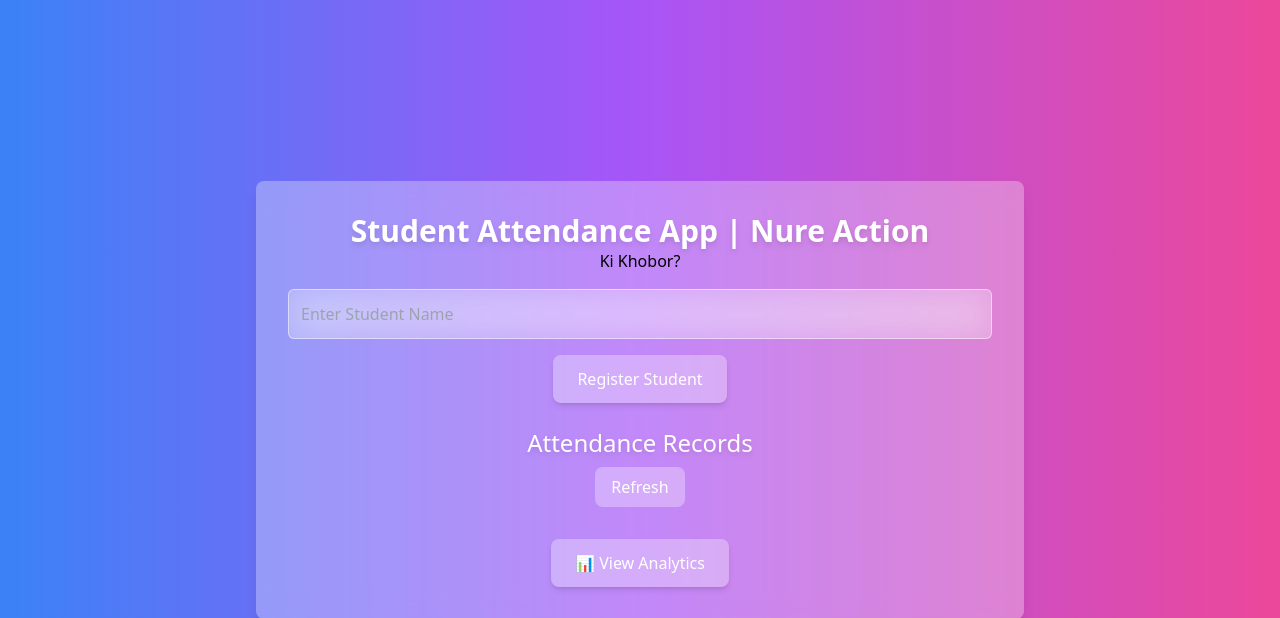
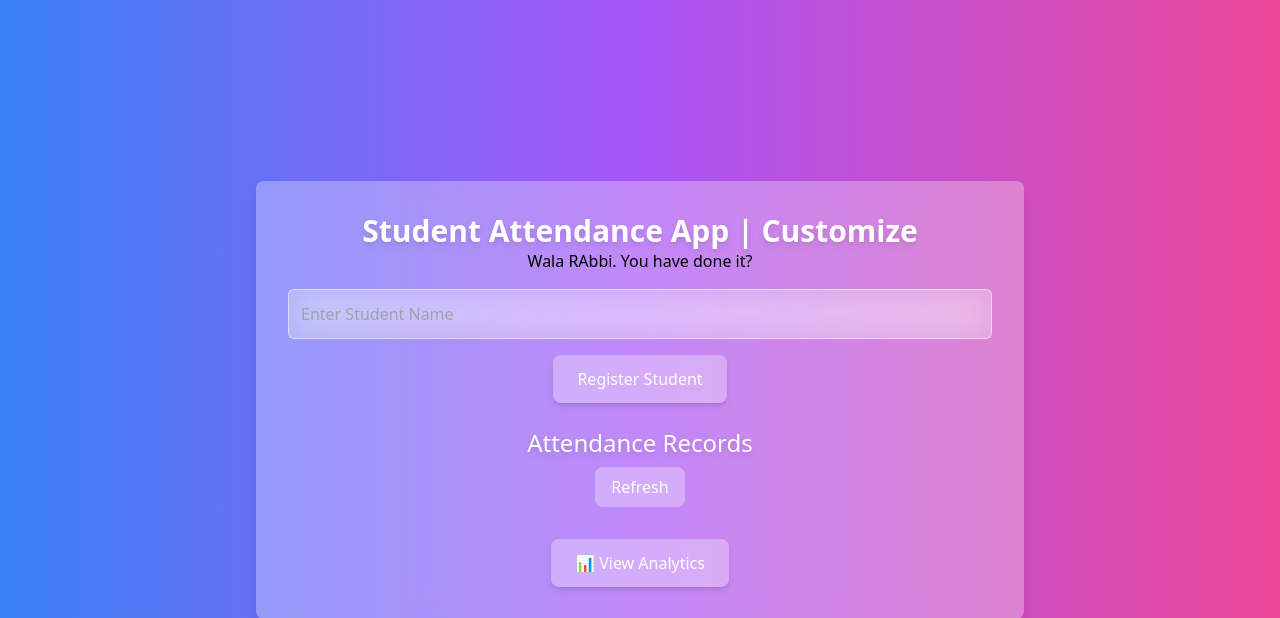
Before and after one commit to Rabbii96/Customize-flask-App, a Flask app: page / in a window 1280 px wide. Shown: the top 618 px of the page. Run offline with Flask 3, Linux system fonts and the light colour scheme; some libraries are stand-ins or nearby versions.

Commit message:
Update index.html

```diff
--- a/app/templates/index.html
+++ b/app/templates/index.html
@@ -9,8 +9,8 @@
 <body class="bg-gradient-to-r from-blue-500 via-purple-500 to-pink-500 flex items-center justify-center h-screen">
 
     <div class="backdrop-blur-md bg-white/30 p-8 rounded-lg shadow-lg max-w-3xl w-full text-center">
-        <h2 class="text-3xl font-bold text-white drop-shadow-md">Student Attendance App | Nure Action</h2>
-<h4>Ki Khobor?</h4>
+        <h2 class="text-3xl font-bold text-white drop-shadow-md">Student Attendance App | Customize</h2>
+<h4>Wala RAbbi. You have done it?</h4>
 
         <input id="studentName" type="text" placeholder="Enter Student Name"
             class="border border-white/50 bg-white/20 backdrop-blur-lg text-white p-3 rounded-md w-full mt-4 focus:outline-none focus:ring-2 focus:ring-white/50">
```
